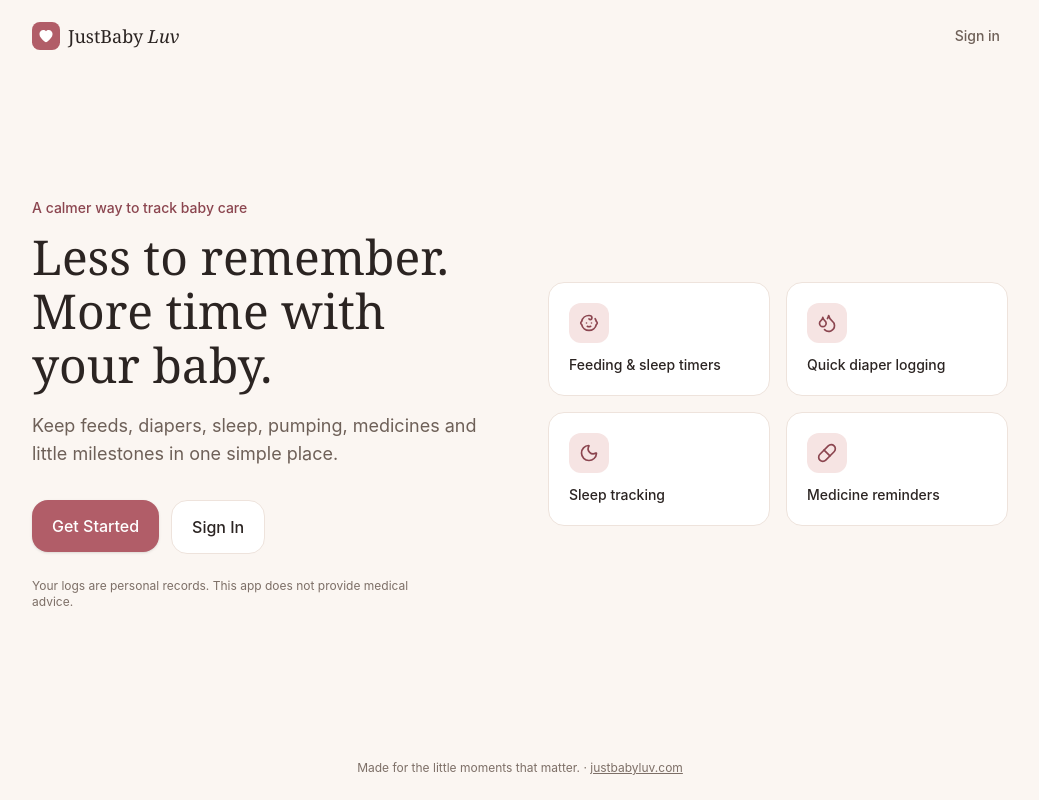
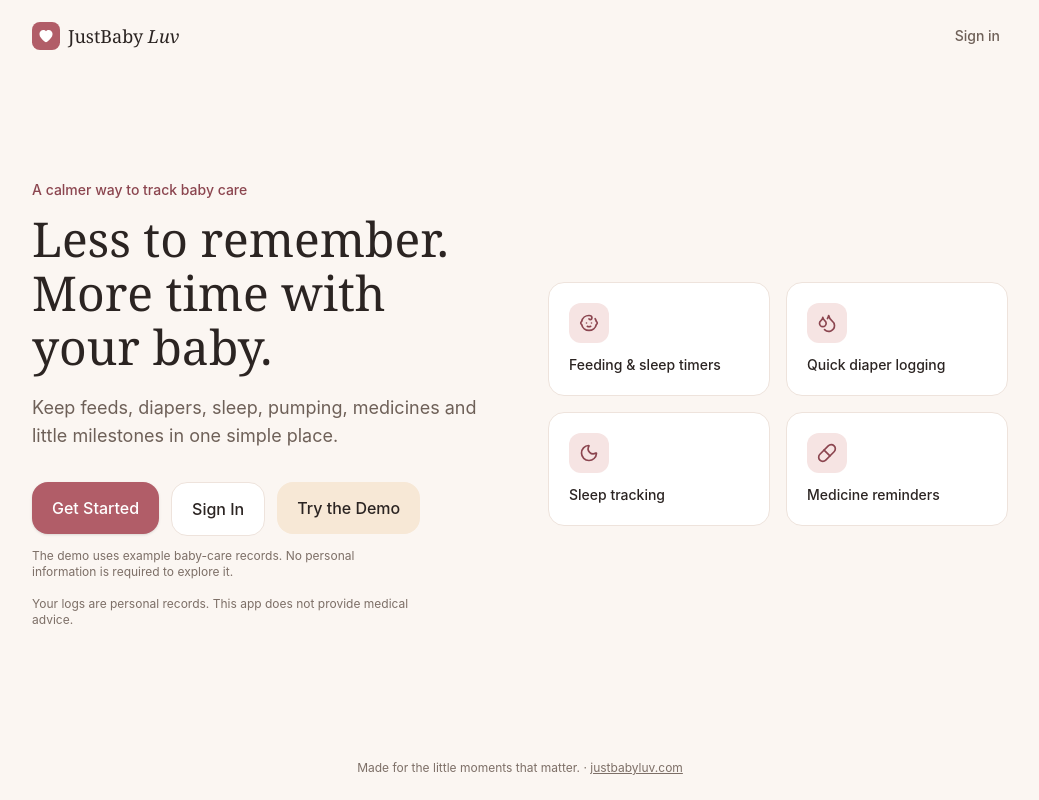
Before and after one commit to Leslei-254/justbabyluv, a Next.js app: page / in a window 1280 px wide. Shown: the whole page, without its empty margins (120-1159 px from the left). Built offline with nearby package versions, Linux system fonts and the light colour scheme; no server answers.

Commit message:
feat: add public demo entry point

```diff
--- a/src/app/page.tsx
+++ b/src/app/page.tsx
@@ -43,8 +43,17 @@ export default async function LandingPage() {
                   Sign In
                 </Button>
               </Link>
+              <Link href="/login?demo=1">
+                <Button size="lg" variant="secondary">
+                  Try the Demo
+                </Button>
+              </Link>
             </div>
-            <p className="mt-6 text-xs text-ink-faint max-w-sm">
+            <p className="mt-3 text-xs text-ink-faint max-w-sm">
+              The demo uses example baby-care records. No personal information is
+              required to explore it.
+            </p>
+            <p className="mt-4 text-xs text-ink-faint max-w-sm">
               Your logs are personal records. This app does not provide
               medical advice.
             </p>
```
